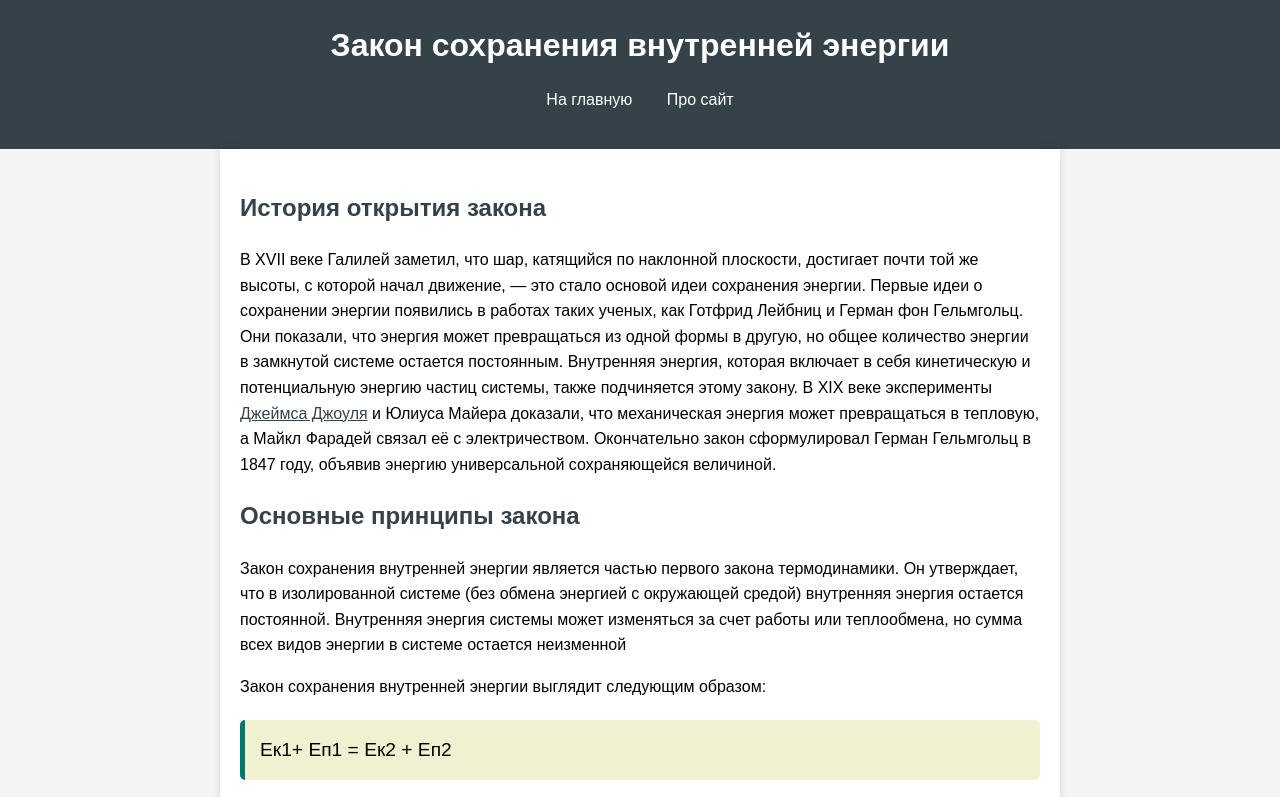
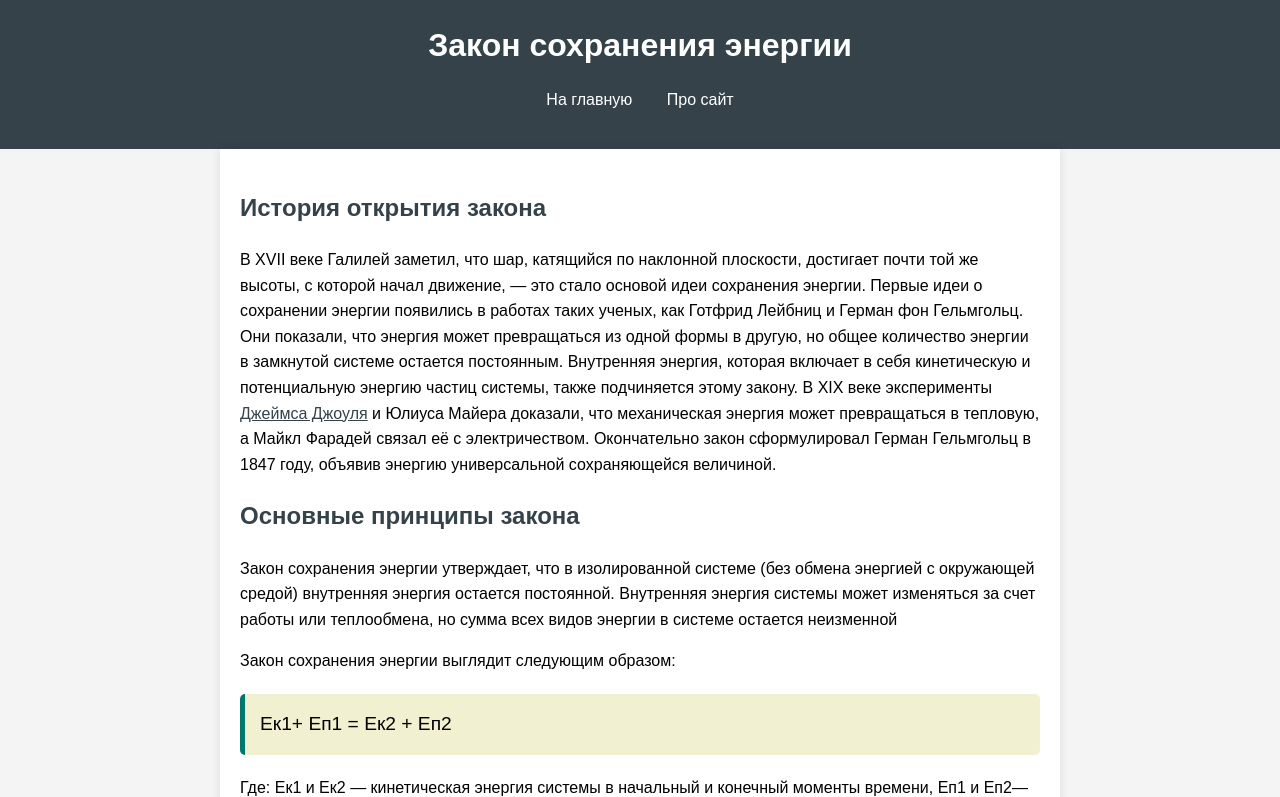
Before and after one commit to Beowdulf/project.github.io, a plain HTML site: page ineng.html in a window 1280 px wide. Shown: the top 797 px of the page. Drawn offline with Linux system fonts and the light colour scheme.

Commit message:
Update ineng.html

```diff
--- a/ineng.html
+++ b/ineng.html
@@ -3,12 +3,12 @@
 <head>
     <meta charset="UTF-8">
     <meta name="viewport" content="width=device-width, initial-scale=1.0">
-    <title>Закон сохранения внутренней энергии</title>
+    <title>Закон сохранения энергии</title>
     <link rel="stylesheet" href="styles.css">
 </head>
 <body>
     <header>
-        <h1>Закон сохранения внутренней энергии</h1>
+        <h1>Закон сохранения энергии</h1>
         <nav>
             <ul>
                 <li><a href="index.html">На главную</a></li>
@@ -22,14 +22,14 @@
             <h2>История открытия закона</h2>
             <p>В XVII веке Галилей заметил, что шар, катящийся по наклонной плоскости, достигает почти той же высоты, с которой начал движение, — это стало основой идеи сохранения энергии. Первые идеи о сохранении энергии появились в работах таких ученых, как Готфрид Лейбниц и Герман фон Гельмгольц. Они показали, что энергия может превращаться из одной формы в другую, но общее количество энергии в замкнутой системе остается постоянным. Внутренняя энергия, которая включает в себя кинетическую и потенциальную энергию частиц системы, также подчиняется этому закону. В XIX веке эксперименты <a href=joule.html>Джеймса Джоуля</a> и Юлиуса Майера доказали, что механическая энергия может превращаться в тепловую, а Майкл Фарадей связал её с электричеством. Окончательно закон сформулировал Герман Гельмгольц в 1847 году, объявив энергию универсальной сохраняющейся величиной. </p>
             <h2>Основные принципы закона</h2>
-            <p>Закон сохранения внутренней энергии является частью первого закона термодинамики. Он утверждает, что в изолированной системе (без обмена энергией с окружающей средой) внутренняя энергия остается постоянной. Внутренняя энергия системы может изменяться за счет работы или теплообмена, но сумма всех видов энергии в системе остается неизменной </p>
-            <p>Закон сохранения внутренней энергии выглядит следующим образом:</p>
+            <p>Закон сохранения энергии утверждает, что в изолированной системе (без обмена энергией с окружающей средой) внутренняя энергия остается постоянной. Внутренняя энергия системы может изменяться за счет работы или теплообмена, но сумма всех видов энергии в системе остается неизменной </p>
+            <p>Закон сохранения энергии выглядит следующим образом:</p>
             <p class="formula">Eк1+ Eп1 = Eк2 + Eп2</p>
              <p>Где: Eк1 и  Eк2  — кинетическая энергия системы в начальный и конечный моменты времени,
               Eп1 и Eп2— потенциальная энергия системы в начальный и конечный моменты времени.</p>
             <h2>Области применения закона</h2>
             <img src="img/dvs.jpg" class="newton-image">
-            <p>Закон сохранения внутренней энергии используется в термодинамике и инженерии. Например, в холодильниках и кондиционерах тепло передается от одного тела к другому, что приводит к изменению внутренней энергии системы. В двигателях внутреннего сгорания химическая энергия топлива преобразуется в тепловую, а затем в механическую энергию, что также подчиняется закону сохранения энергии. На гидроэлектростанциях вода, падая с плотины, преобразует потенциальную энергию в кинетическую, вращая турбины.</p>
+            <p>Закон сохранения энергии используется в термодинамике и инженерии. Например, в холодильниках и кондиционерах тепло передается от одного тела к другому, что приводит к изменению внутренней энергии системы. В двигателях внутреннего сгорания химическая энергия топлива преобразуется в тепловую, а затем в механическую энергию, что также подчиняется закону сохранения энергии. На гидроэлектростанциях вода, падая с плотины, преобразует потенциальную энергию в кинетическую, вращая турбины.</p>
             <img src="img/holod.jpg"  class="newton-image">
         </section>
     </main>
```
